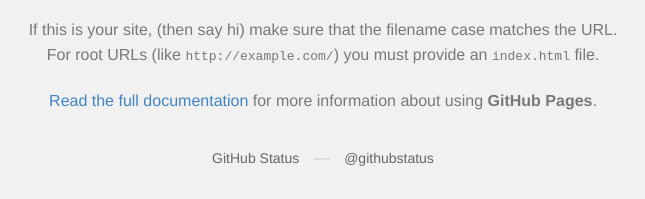
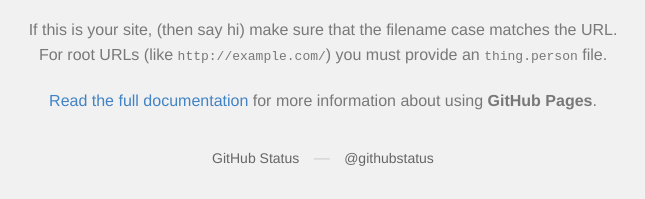
Before and after one commit to MurderMysteryBot/murdermysterybot.github.io, a plain HTML site: page index.html in a window 1280 px wide. Shown: the part 260-459 px from the top of the page, 317-962 px from the left. Drawn offline with Linux system fonts and the light colour scheme.

Commit message:
Update index.html

```diff
--- a/index.html
+++ b/index.html
@@ -63,7 +63,7 @@
       <p>
         If this is your site, (then say hi) make sure that the filename case matches the URL.<br>
         For root URLs (like <code>http://example.com/</code>) you must provide an
-        <code>index.html</code> file.
+        <code>thing.person</code> file.
       </p>
 
       <p>
```
